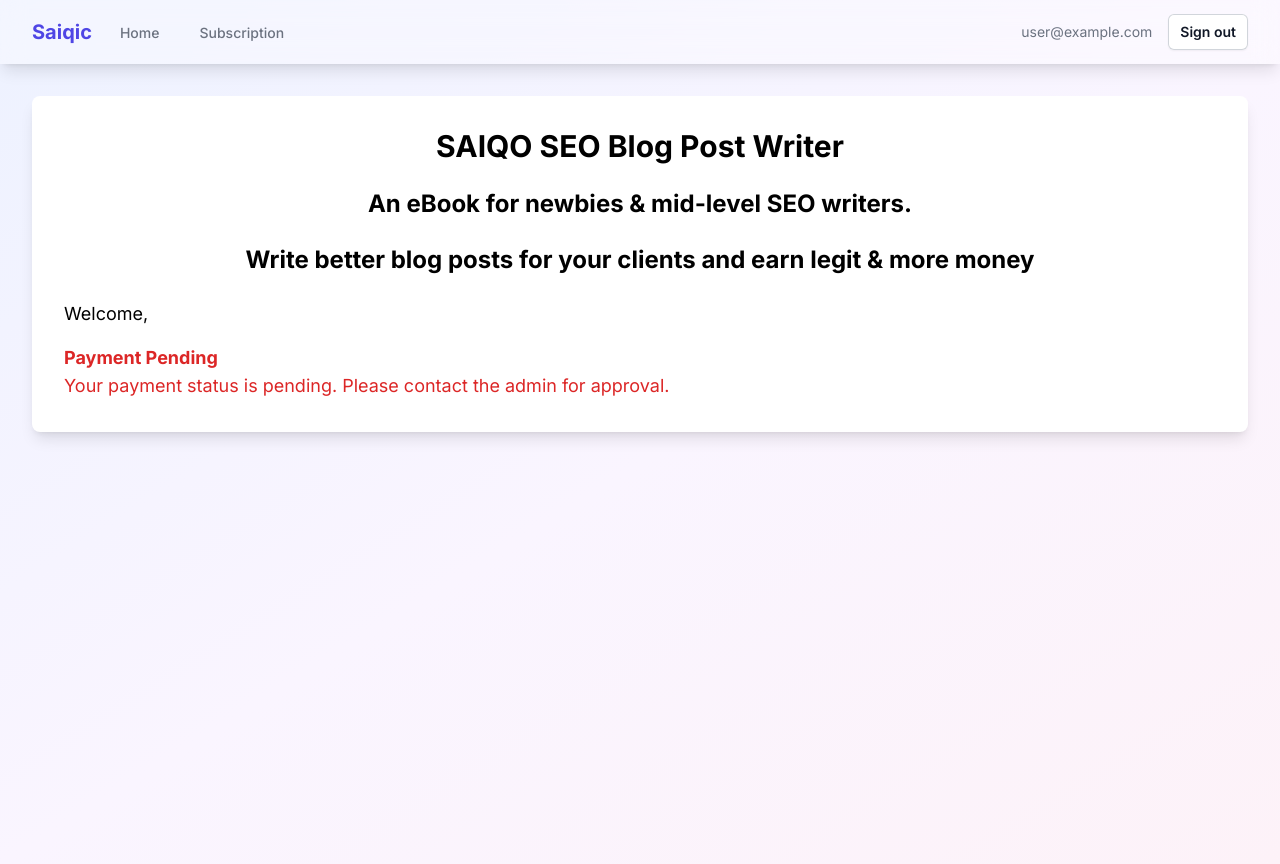
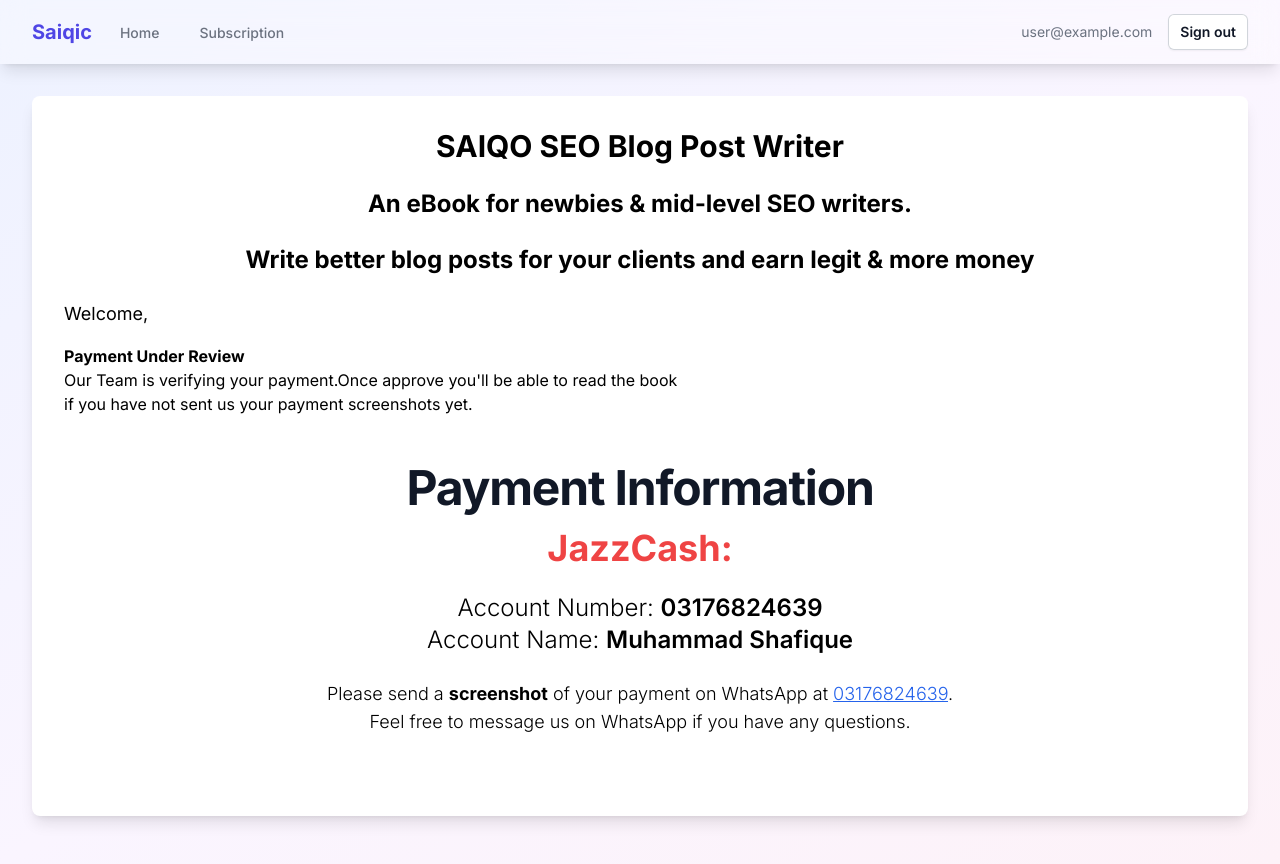
Before and after one commit to asad-ullah-khan1/shafiq-ebook, a Next.js app: page /ebook in a window 1280 px wide. Built offline with nearby package versions, Linux system fonts and the light colour scheme; no server answers; sample sign-in values are in the browser's storage.

Commit message:
added analytics

```diff
--- a/package.json
+++ b/package.json
@@ -12,6 +12,7 @@
     "@headlessui/react": "^2.1.10",
     "@heroicons/react": "^2.1.5",
     "@tailwindcss/typography": "^0.5.15",
+    "@vercel/analytics": "^1.3.2",
     "axios": "^1.7.7",
     "bcryptjs": "^2.4.3",
     "cloudinary": "^2.5.1",
--- a/src/app/ebook/page.js
+++ b/src/app/ebook/page.js
@@ -36,9 +36,28 @@ const EbookPage = () => {
                             <Book />
                         </div>
                     ) : (
-                        <div className="text-red-600 text-lg">
-                            <h2 className="font-bold">Payment Pending</h2>
-                            <p>Your payment status is pending. Please contact the admin for approval.</p>
+                        <div className="">
+                            <h2 className="font-bold">Payment Under Review</h2>
+                            <p>Our Team is verifying your payment.Once approve you'll be able to read the book</p>
+                            <p>if you have not sent us your payment screenshots yet.</p>
+
+                            <div className="mx-auto max-w-4xl text-center my-12">
+                                <p className="text-3xl sm:text-5xl font-bold tracking-tight text-gray-900 mt-4">
+                                    Payment Information
+                                </p>
+
+                                <h2 className="text-2xl sm:text-4xl font-bold text-red-500 py-4">JazzCash:</h2>
+                                <div className="text-xl sm:text-2xl font-light py-2">
+                                    <p>Account Number: <span className="font-semibold">03176824639</span></p>
+                                    <p>Account Name: <span className="font-semibold">Muhammad Shafique</span></p>
+                                </div>
+
+                                <p className="text-lg font-light mt-4">
+                                    Please send a <span className="font-bold">screenshot</span> of your payment on WhatsApp
+                                    at <a href="https://wa.me/923176824639" className="text-blue-600 underline">03176824639</a>.<br />
+                                    Feel free to message us on WhatsApp if you have any questions.
+                                </p>
+                            </div>
                         </div>
                     )}
                 </div>
--- a/src/app/layout.js
+++ b/src/app/layout.js
@@ -4,6 +4,7 @@ import { getServerSession } from 'next-auth/next';
 import AuthProvider from './components/AuthProvider';
 import Layout from './components/Layout';
 import './globals.css';
+import { Analytics } from '@vercel/analytics/react';
 
 
 // Define the Google Font
@@ -35,7 +36,10 @@ export default async function RootLayout({ children }) {
       <body className={inter.className}>
         <AuthProvider session={session}>
 
-          <Layout>{children}</Layout>
+          <Layout>
+            {children}
+            <Analytics />
+          </Layout>
 
         </AuthProvider>
       </body>
--- a/src/app/subscription/page.js
+++ b/src/app/subscription/page.js
@@ -146,22 +146,21 @@ export default function Subscription() {
                 </div>
 
                 <div className="mx-auto max-w-4xl text-center my-12">
-
-                    <p className="mt-2 text-3xl font-bold tracking-tight text-gray-900 sm:text-5xl">
+                    <p className="text-3xl sm:text-5xl font-bold tracking-tight text-gray-900 mt-4">
                         Payment Information
                     </p>
 
-                    <h2 className='text-2xl font-bold tracking=tight text-red-500 sm:text-5xl py-2'>Jazcash:</h2>
-                    <p className='text-2xl font-light py-2'>Account Nmb: 03176824639 <br />
-                        Account Name: Muhammad Shafique
+                    <h2 className="text-2xl sm:text-4xl font-bold text-red-500 py-4">JazzCash:</h2>
+                    <div className="text-xl sm:text-2xl font-light py-2">
+                        <p>Account Number: <span className="font-semibold">03176824639</span></p>
+                        <p>Account Name: <span className="font-semibold">Muhammad Shafique</span></p>
+                    </div>
+
+                    <p className="text-lg font-light mt-4">
+                        Please send a <span className="font-bold">screenshot</span> of your payment on WhatsApp
+                        at <a href="https://wa.me/923176824639" className="text-blue-600 underline">03176824639</a>.<br />
+                        Feel free to message us on WhatsApp if you have any questions.
                     </p>
-                    <p className='font-light'>
-
-                        Send the <span className='font-bold'>screenshot</span> on WhatsApp (03176824639).
-                        Also, message me on WA if you have any questions.
-
-                    </p>
-
                 </div>
 
             </div>
```
Also changed, not shown: 1 other file (tests, documents, lock files or other folders).
